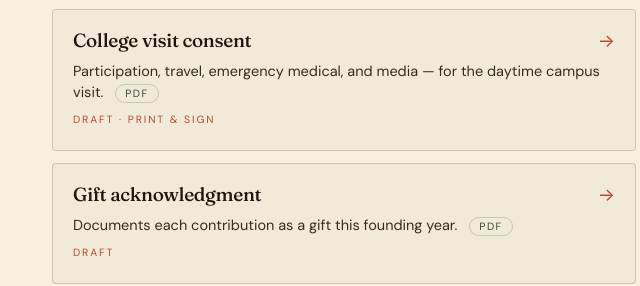
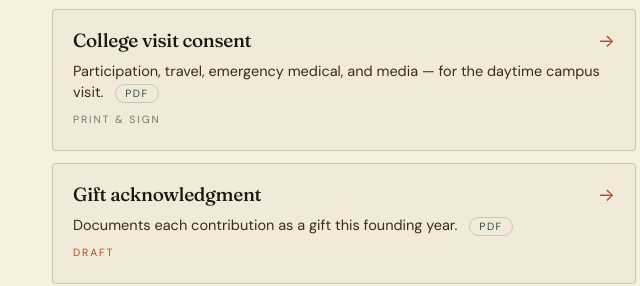
Before and after one commit to la-familia-scholarship/la-familia-scholarship.github.io, a plain HTML site: page index.html in a window 1280 px wide. Shown: the part 9127-9413 px from the top of the page, 296-936 px from the left. Drawn offline with Linux system fonts and the light colour scheme.

Commit message:
College visit consent: mark final (drop Draft tag)
Co-Authored-By: Claude Opus 4.8 (1M context) <noreply@anthropic.com>

```diff
--- a/index.html
+++ b/index.html
@@ -1097,7 +1097,7 @@
     <div class="link-stack">
       <a class="link-card reveal" href="forms/intake.pdf"><div class="lc-row"><span class="lc-title">Young men&rsquo;s intake</span><span class="lc-arrow">&rarr;</span></div><div class="lc-desc">Contact info and a low-pressure read on interest. <span class="pdf-pill">PDF</span></div><span class="lc-tag draft">Draft</span></a>
       <a class="link-card reveal" href="forms/application.pdf"><div class="lc-row"><span class="lc-title">Scholarship / participation application</span><span class="lc-arrow">&rarr;</span></div><div class="lc-desc">One application, with an age branch for 18+ vs. minors. <span class="pdf-pill">PDF</span></div><span class="lc-tag draft">Draft</span></a>
-      <a class="link-card reveal" href="forms/college-visit-consent.pdf"><div class="lc-row"><span class="lc-title">College visit consent</span><span class="lc-arrow">&rarr;</span></div><div class="lc-desc">Participation, travel, emergency medical, and media — for the daytime campus visit. <span class="pdf-pill">PDF</span></div><span class="lc-tag draft">Draft &middot; print &amp; sign</span></a>
+      <a class="link-card reveal" href="forms/college-visit-consent.pdf"><div class="lc-row"><span class="lc-title">College visit consent</span><span class="lc-arrow">&rarr;</span></div><div class="lc-desc">Participation, travel, emergency medical, and media — for the daytime campus visit. <span class="pdf-pill">PDF</span></div><span class="lc-tag">Print &amp; sign</span></a>
       <a class="link-card reveal" href="forms/gift.pdf"><div class="lc-row"><span class="lc-title">Gift acknowledgment</span><span class="lc-arrow">&rarr;</span></div><div class="lc-desc">Documents each contribution as a gift this founding year. <span class="pdf-pill">PDF</span></div><span class="lc-tag draft">Draft</span></a>
     </div>
 
```
